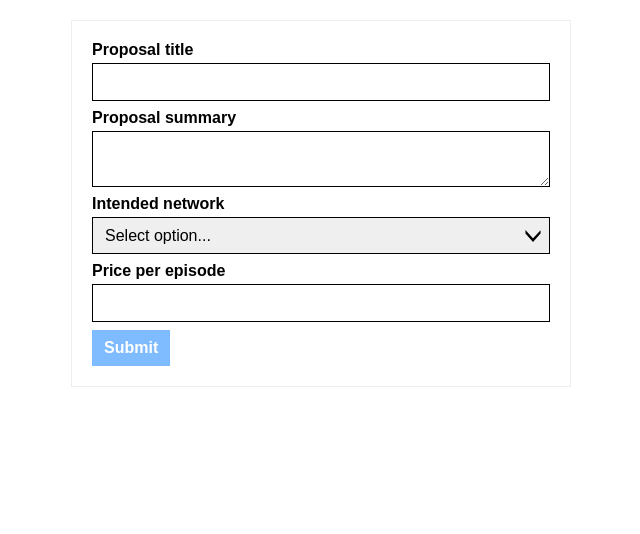
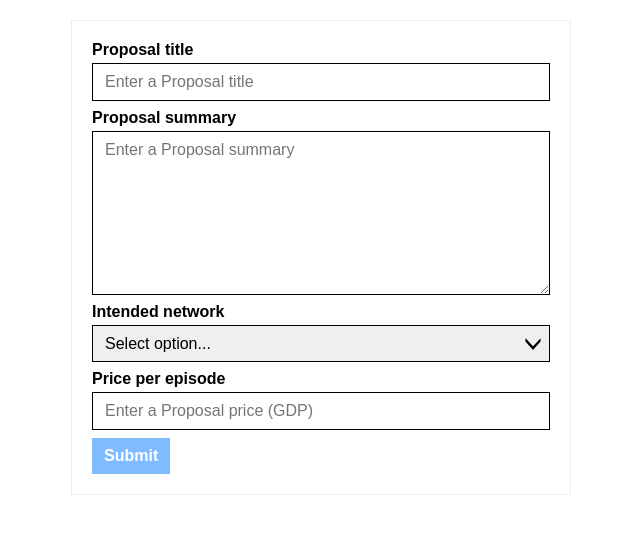
Before and after one commit to justtoconfirm/picos-frontend-challenge, a React (Create React App) app: page / in a window 1280 px wide. Shown: the top 534 px of the page, without its empty margins (319-959 px from the left). Built offline with nearby package versions, Linux system fonts and the light colour scheme.

Commit message:
Added placeholder and row values into the components as prop values

```diff
--- a/src/components/ProposalForm/ProposalForm.js
+++ b/src/components/ProposalForm/ProposalForm.js
@@ -141,6 +141,7 @@ const ProposalForm = () => {
 					<TextField
 						label="Proposal title"
 						name="proposalTitle"
+						placeholder="Enter a Proposal title"
 						value={formData?.proposalTitle?.value}
 						onChange={handleProposalTitle}
 						message={formData?.proposalTitle?.message}
@@ -149,6 +150,8 @@ const ProposalForm = () => {
 					<TextArea
 						label="Proposal summary"
 						name="proposalSummary"
+						placeholder="Enter a Proposal summary"
+						rows="8"
 						value={formData?.proposalSummary?.value}
 						onChange={handleProposalSummary}
 						message={formData?.proposalSummary?.message}
@@ -166,6 +169,7 @@ const ProposalForm = () => {
 					<TextField
 						label="Price per episode"
 						name="proposalPrice"
+						placeholder="Enter a Proposal price (GDP)"
 						type="number"
 						value={formData?.proposalPrice?.value}
 						onChange={handleProposalPrice}
```
